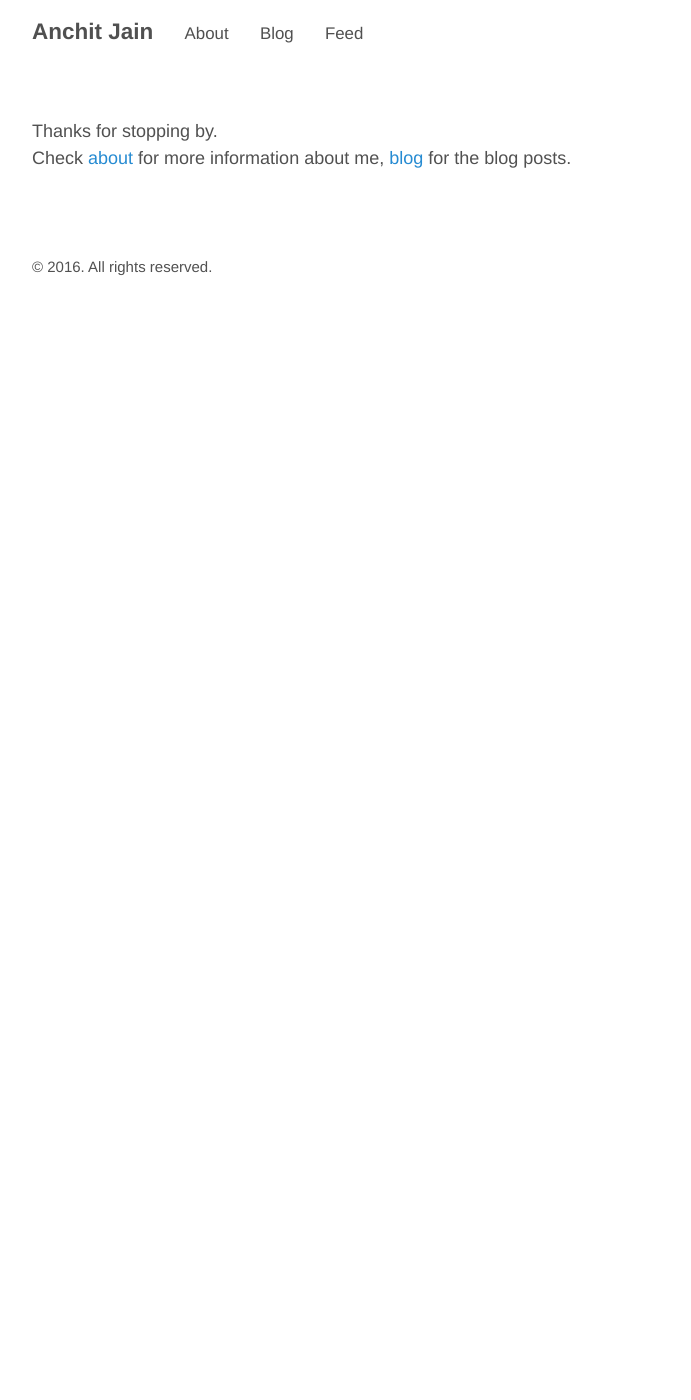
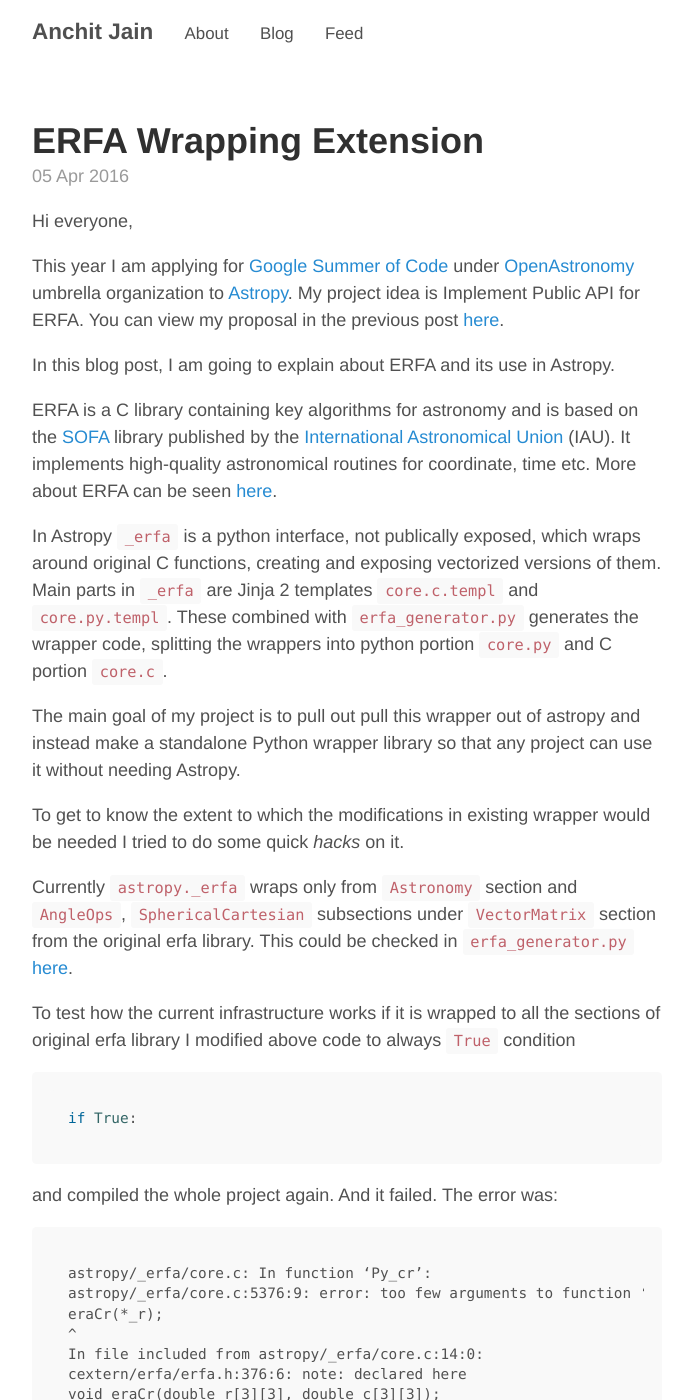
Before and after one commit to anchitjain1234/anchitjain1234.github.io, a Jekyll site: the page built from index.html, in a window 1280 px wide and 1400 px high. Shown: the whole window, without its empty margins (293-984 px from the left). Built offline with Jekyll 4.4.1, drawn with Linux system fonts in a browser that asks for light colours; the list of posts is cut into pages by our own code; some of the changed text lies outside the part shown.

Commit message:
1. Enabled comments for erfa post. 2. Changed index.html to default

```diff
--- a/_posts/2016-04-05-erfa-wrapping-extension.markdown
+++ b/_posts/2016-04-05-erfa-wrapping-extension.markdown
@@ -1,5 +1,6 @@
 ---
 layout: post
+comments: true
 title:  "ERFA Wrapping Extension"
 date:   2016-04-05 20:00:00 +0530
 author: Anchit Jain
--- a/index.html
+++ b/index.html
@@ -3,6 +3,31 @@
 title: Home
 ---
 
-Thanks for stopping by.<br/>
-Check <a href="about">about</a> for more information about me, <a href="blog">blog</a> for the blog posts.
-<br/><br/><br/><br/>
+<div class="posts">
+  {% for post in paginator.posts %}
+  <article class="post">
+    <h1 class="post-title">
+      <a href="{{ site.baseurl }}{{ post.url }}">
+        {{ post.title }}
+      </a>
+    </h1>
+
+    <time datetime="{{ post.date | date_to_xmlschema }}" class="post-date">{{ post.date | date_to_string }}</time>
+
+    {{ post.content }}
+  </article>
+  {% endfor %}
+</div>
+
+<div class="pagination">
+  {% if paginator.next_page %}
+    <a class="pagination-item older" href="{{ paginator.next_page_path | prepend: site.baseurl }}">Older</a>
+  {% else %}
+    <span class="pagination-item older">Older</span>
+  {% endif %}
+  {% if paginator.previous_page %}
+    <a class="pagination-item newer" href="{{ paginator.previous_page_path | prepend: site.baseurl }}">Newer</a>
+  {% else %}
+    <span class="pagination-item newer">Newer</span>
+  {% endif %}
+</div>
```
